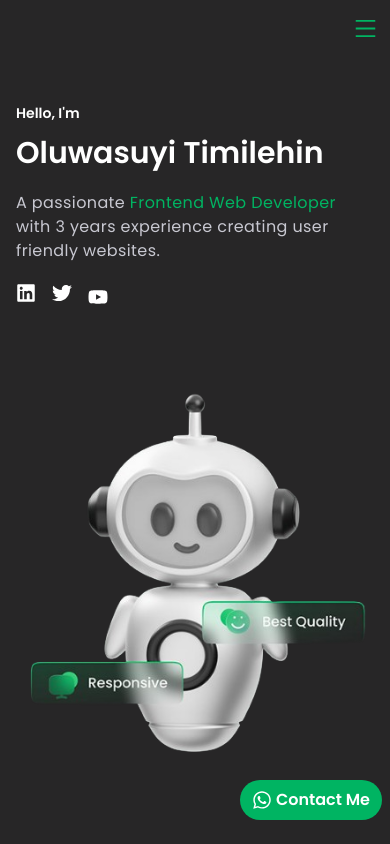
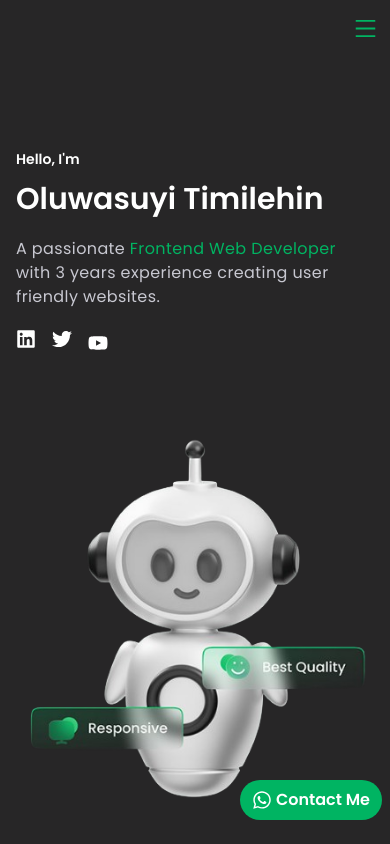
Before and after one commit to Usmanbalogun044/B-LOGUN-USMAN-TEMITOPE-Portfolio, a React (Vite) app in the folder intro/: page / in a window 390 px wide. Shown: the top 844 px of the page. Built offline with nearby package versions, Linux system fonts and the light colour scheme; some icons are missing.

Commit message:
updated it

```diff
--- a/intro/src/Components/Hero.jsx
+++ b/intro/src/Components/Hero.jsx
@@ -12,7 +12,7 @@ const Hero = () => {
     <>
 
       <div className="bg-primary py-10 lg:flex lg:items-center">
-        <div className="flex justify-between space-y-20 flex-col items-center container mx-auto px-4 lg:flex-row lg:px-7">
+        <div className="flex justify-center space-y-20 flex-col items-center container h-screen mx-auto px-4 lg:justify-between lg:flex-row lg:px-7">
           <div className="flex flex-col space-y-5 w-full lg:w-1/2">
             <div className="space-y-1 flex flex-col">
               <p className="text-white text-sm leading-[35px] font-semibold lg:text-xl">
```
